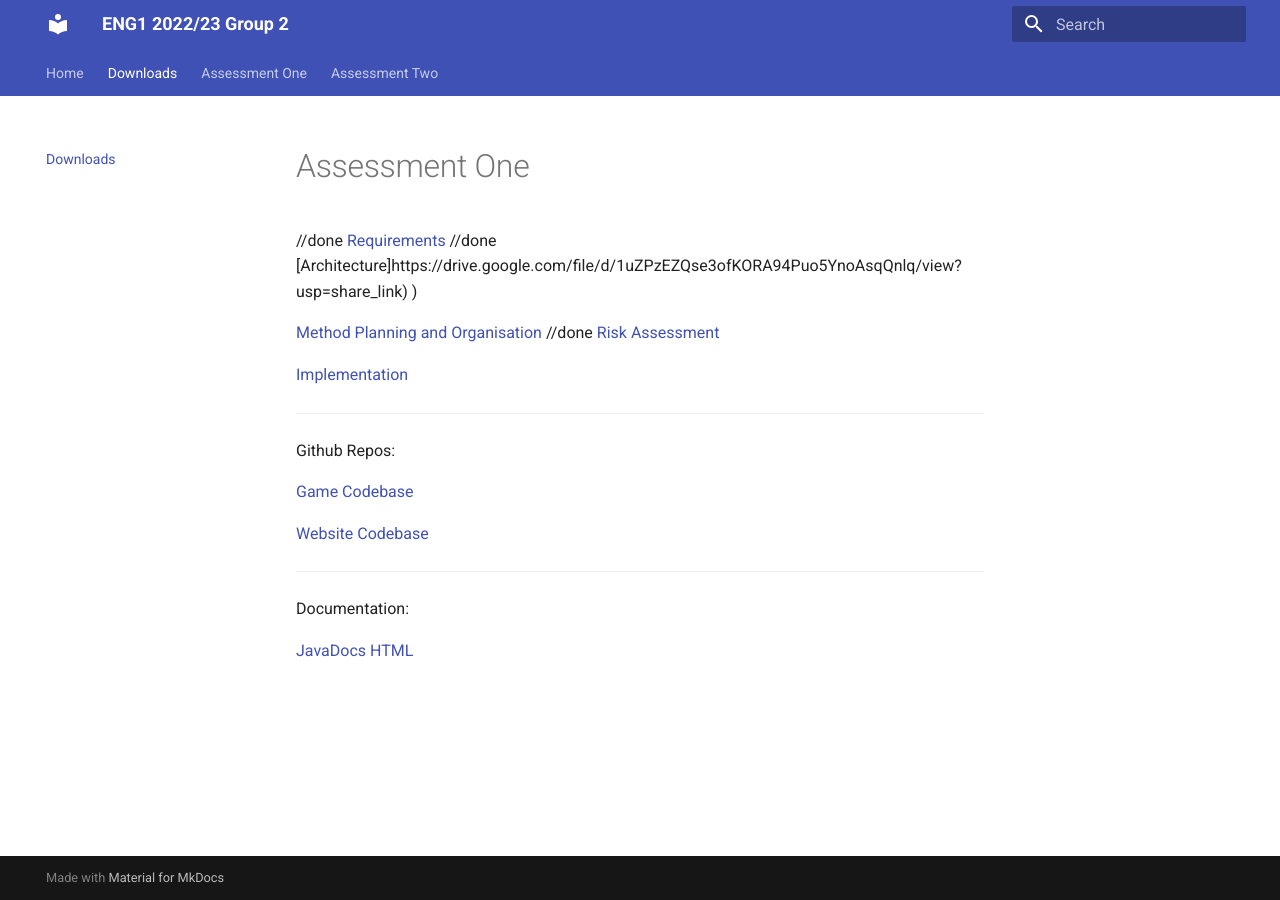
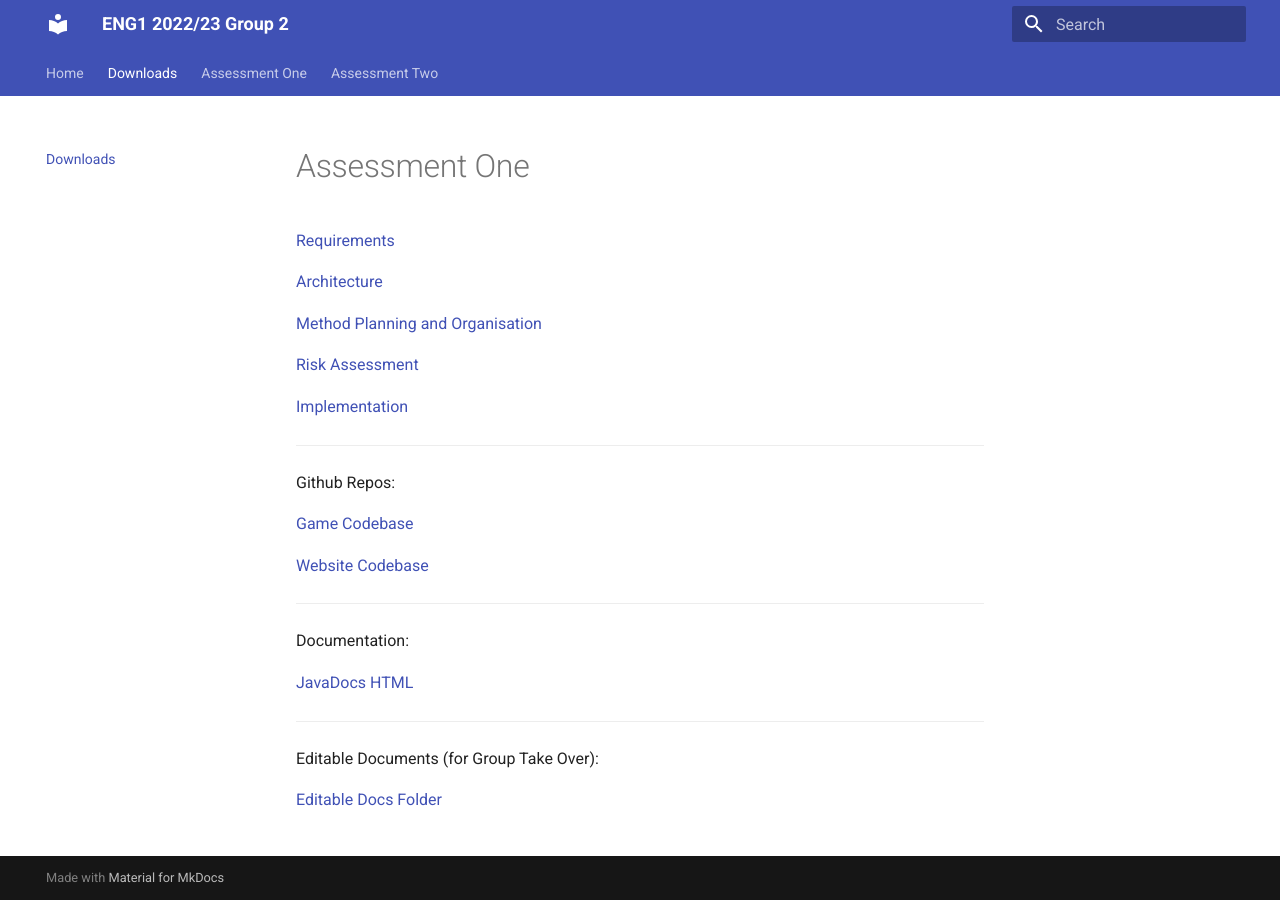
Before and after one commit to ENG1-Group-2/ENG1-Group-2.github.io---archive, an MkDocs documentation site: the page built from docs/downloads.md, in a window 1280 px wide. Built offline with MkDocs 1.6.1 and Material for MkDocs 9.7.7, drawn with Linux system fonts in a browser that asks for light colours.

Commit message:
All links up to date

```diff
--- a/docs/downloads.md
+++ b/docs/downloads.md
@@ -1,15 +1,13 @@
 # Assessment One
-//done
 [Requirements](https://drive.google.com/file/d/1WF94On2AFC1I7dnJFhlrKQPLDlnVHq3i/view?usp=share_link)
-//done
-[Architecture]https://drive.google.com/file/d/1uZPzEZQse3ofKORA94Puo5YnoAsqQnlq/view?usp=share_link)
-)
 
-[Method Planning and Organisation](https://docs.google.com/document/d/1TKuMFTWQvWSBWSnbiIByHImg4PPSAy-jOP8f0i5f3Zs/edit?usp=share_link)
-//done
+[Architecture](https://drive.google.com/file/d/1uZPzEZQse3ofKORA94Puo5YnoAsqQnlq/view?usp=share_link)
+
+[Method Planning and Organisation](https://drive.google.com/file/d/1BUae3v88iJzWMPVvSG7PEowedAECqMT7/view?usp=share_link)
+
 [Risk Assessment](https://drive.google.com/file/d/1tbo6aH5wLi23NOhqhz3ljavX85IuFZb7/view?usp=share_link)
 
-[Implementation](https://docs.google.com/document/d/14PWIg4TcCRDbwLgEg8SZ-bU0MrJH1JKJJ_7bYBBA1F8/edit?usp=share_link)
+[Implementation](https://drive.google.com/file/d/1S06wDyI45LiEJlrJpDRV3cwrLHhD-_BW/view?usp=share_link)
 
 ----
 
@@ -24,3 +22,9 @@ Github Repos:
 Documentation:
 
 [JavaDocs HTML](JavaDocs/index.html)
+
+----
+
+Editable Documents (for Group Take Over):
+
+[Editable Docs Folder](https://drive.google.com/drive/folders/1-IaJG6oHDN1VKfOzOtCSGl2VgEZ911Oq?usp=share_link)
```
